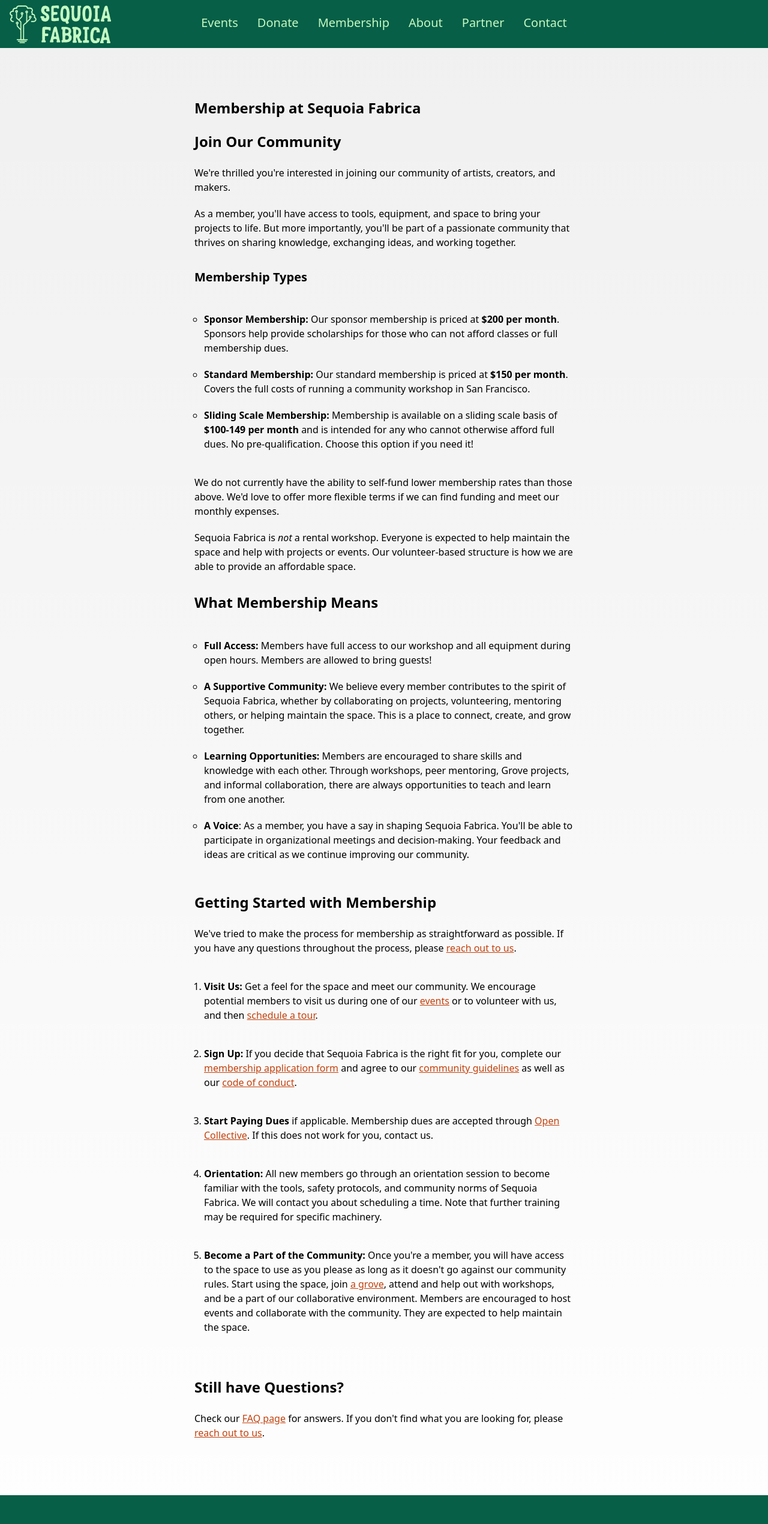
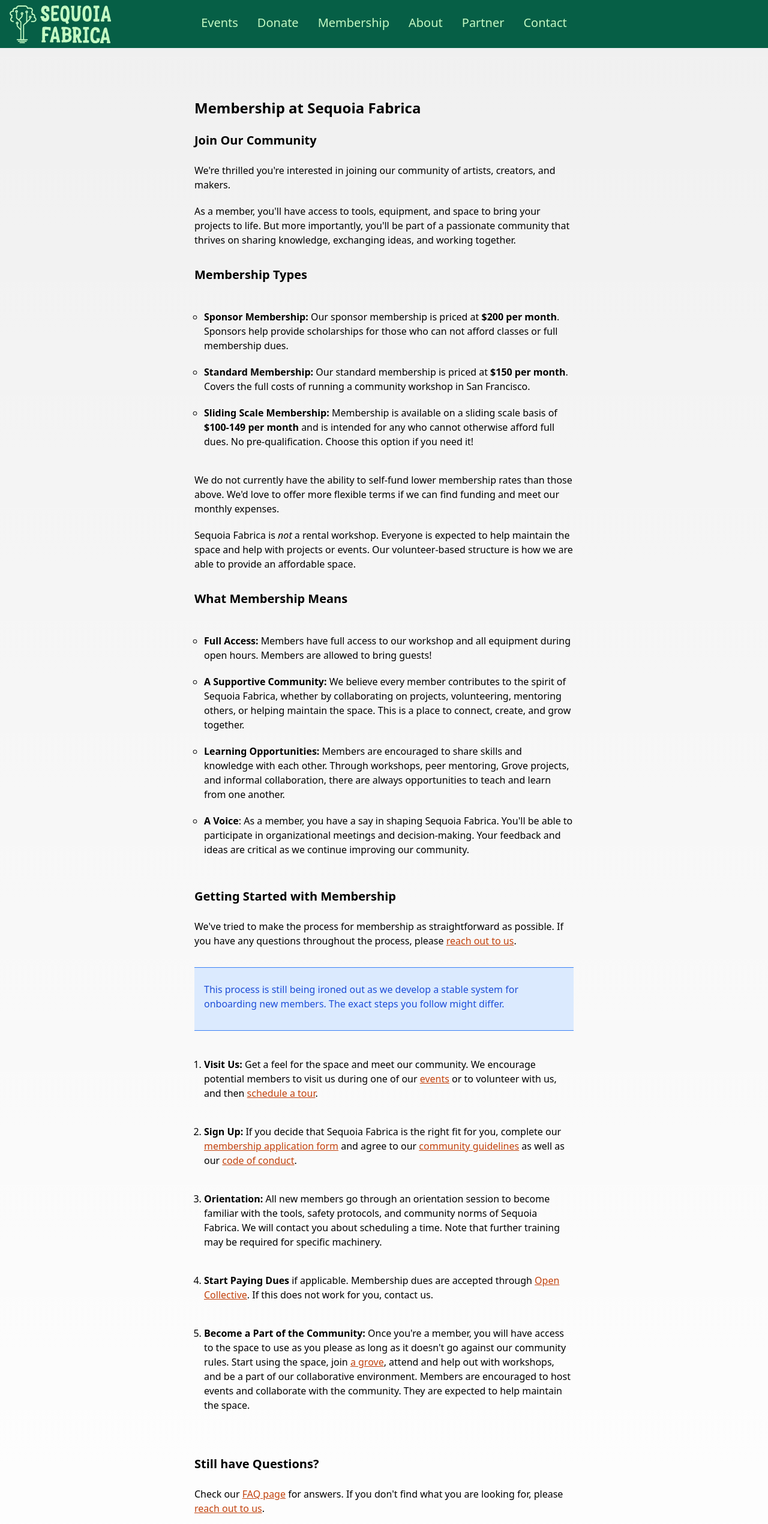
Before and after one commit to Sequoia-Fabrica/sequoia-fabrica-landing-page, a Next.js app: page /docs/membership in a window 1280 px wide. Shown: the top 2540 px of the page at 60% size. Built offline with nearby package versions, Linux system fonts and the light colour scheme.

Commit message:
Clean up membership page

```diff
--- a/src/pages/docs/membership.mdx
+++ b/src/pages/docs/membership.mdx
@@ -4,7 +4,7 @@ import { urlConstants } from '@/src/text/urlConstants';
 
 # Membership at Sequoia Fabrica
 
-# Join Our Community
+## Join Our Community
 
 We're thrilled you're interested in joining our community of artists, creators, and makers.
 
@@ -19,27 +19,31 @@ We do not currently have the ability to self-fund lower membership rates than th
 
 Sequoia Fabrica is _not_ a rental workshop. Everyone is expected to help maintain the space and help with projects or events. Our volunteer-based structure is how we are able to provide an affordable space.
 
-# What Membership Means
+## What Membership Means
 
 - **Full Access:** Members have full access to our workshop and all equipment during open hours. Members are allowed to bring guests!
 - **A Supportive Community:** We believe every member contributes to the spirit of Sequoia Fabrica, whether by collaborating on projects, volunteering, mentoring others, or helping maintain the space. This is a place to connect, create, and grow together.
 - **Learning Opportunities:** Members are encouraged to share skills and knowledge with each other. Through workshops, peer mentoring, Grove projects, and informal collaboration, there are always opportunities to teach and learn from one another.
 - **A Voice**: As a member, you have a say in shaping Sequoia Fabrica. You'll be able to participate in organizational meetings and decision-making. Your feedback and ideas are critical as we continue improving our community.
 
-# Getting Started with Membership
+## Getting Started with Membership
 We've tried to make the process for membership as straightforward as possible. If you have any questions throughout the process, please [reach out to us](./contact).
+
+<Callout variant='info'>
+  This process is still being ironed out as we develop a stable system for onboarding new members. The exact steps you follow might differ.
+</Callout>
 
 1. **Visit Us:** Get a feel for the space and meet our community. We encourage potential members to visit us during one of our [events](./events) or to volunteer with us, and then [schedule a tour](./contact).
 
 2. **Sign Up:** If you decide that Sequoia Fabrica is the right fit for you, complete our [membership application form](https://forms.gle/r3AytzzxeKX7NUaM8) and agree to our <a href={urlConstants.wiki+"/Workshop_Norms"}>community guidelines</a> as well as our [code of conduct](./code_of_conduct).
 
+3. **Orientation:** All new members go through an orientation session to become familiar with the tools, safety protocols, and community norms of Sequoia Fabrica. We will contact you about scheduling a time. Note that further training may be required for specific machinery.
+
 4. **Start Paying Dues** if applicable. Membership dues are accepted through [Open Collective](https://opencollective.com/sequoia-fabrica/contribute/sponsor-68571). If this does not work for you, contact us.
-
-5. **Orientation:** All new members go through an orientation session to become familiar with the tools, safety protocols, and community norms of Sequoia Fabrica. We will contact you about scheduling a time. Note that further training may be required for specific machinery.
 
 5. **Become a Part of the Community:** Once you're a member, you will have access to the space to use as you please as long as it doesn't go against our community rules. Start using the space, join [a grove](./faq#what_is_a_grove), attend and help out with workshops, and be a part of our collaborative environment. Members are encouraged to host events and collaborate with the community. They are expected to help maintain the space.
 
-# Still have Questions?
+## Still have Questions?
 Check our [FAQ page](./faq) for answers. If you don't find what you are looking for, please [reach out to us](./contact).
 
 export default function MDXPage({ children }) {
```
